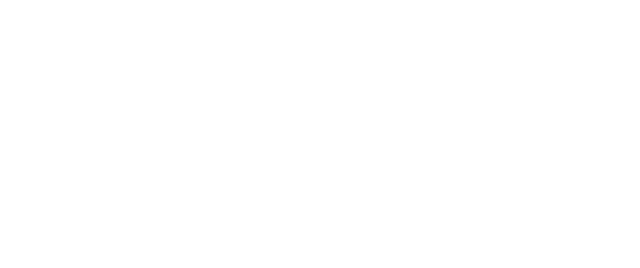
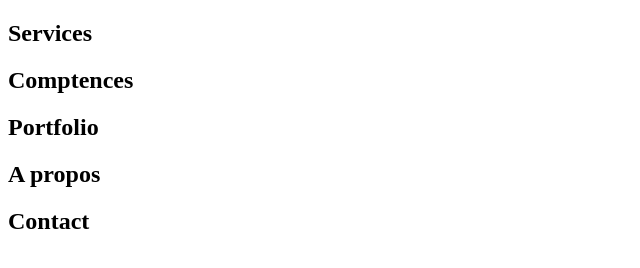
Before and after one commit to FSFULLSTACK/first-portfolio, a plain HTML site: page PORTFOLIO/dist/Index.html in a window 1280 px wide. Shown: the whole page, without its empty margins (0-640 px from the left). Drawn offline with Linux system fonts and the light colour scheme.

Commit message:
navigation

```diff
--- a/PORTFOLIO/dist/Index.html
+++ b/PORTFOLIO/dist/Index.html
@@ -8,8 +8,14 @@
 </head>
 <body>
     <nav id="navigation"> <!-- navigation-->
-        <div></div>
-        <div></div>
+        <div class="lists item"></div>
+        <h2>Services</h2>
+        <h2>Comptences</h2>
+        <h2>Portfolio</h2>
+        <h2>A propos</h2>
+        <h2>Contact</h2>
+        <div class="logo-home">
+        </div>
     </nav>
     <header id="header"> <!-- header-->
         <div></div>
```
Also changed, not shown: PORTFOLIO/Img/25694.png (added), PORTFOLIO/Img/info-logo-dans-cercle_318-947.webp (added), 1 other file.
